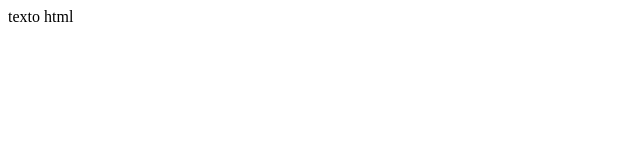
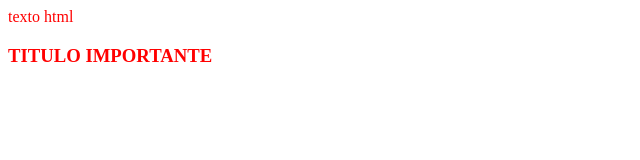
Before and after one commit to frolandelli/GitCurso, a plain HTML site: page index.html in a window 1280 px wide. Shown: the whole page, without its empty margins (0-640 px from the left). Drawn offline with Linux system fonts and the light colour scheme.

Commit message:
le puse un h3

```diff
--- a/index.html
+++ b/index.html
@@ -4,9 +4,10 @@
     <meta charset="UTF-8">
     <meta http-equiv="X-UA-Compatible" content="IE=edge">
     <meta name="viewport" content="width=device-width, initial-scale=1.0">
-    <title>Document</title>
+    <title>Mi primera página</title>
 </head>
-<body>
+<body text="red">
     texto html
+    <h3>TITULO IMPORTANTE</h3>
 </body>
 </html>
```
